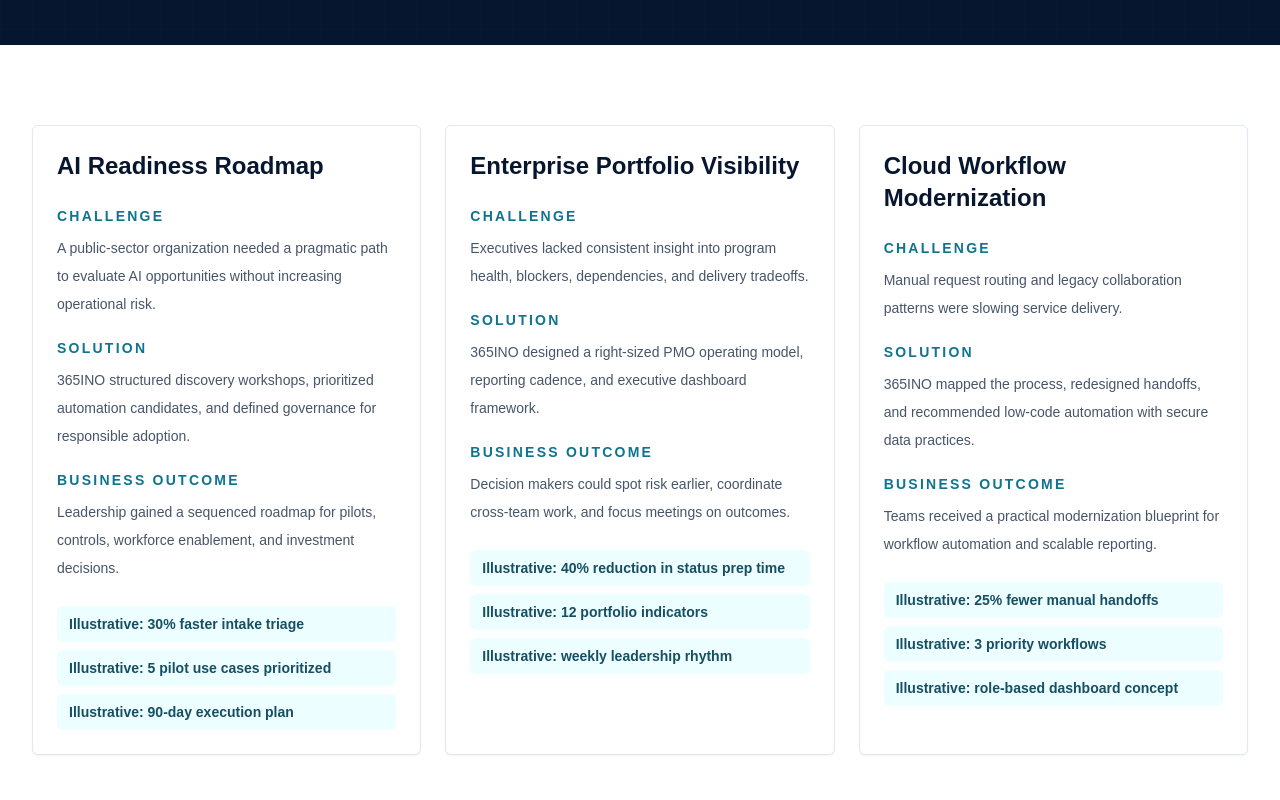
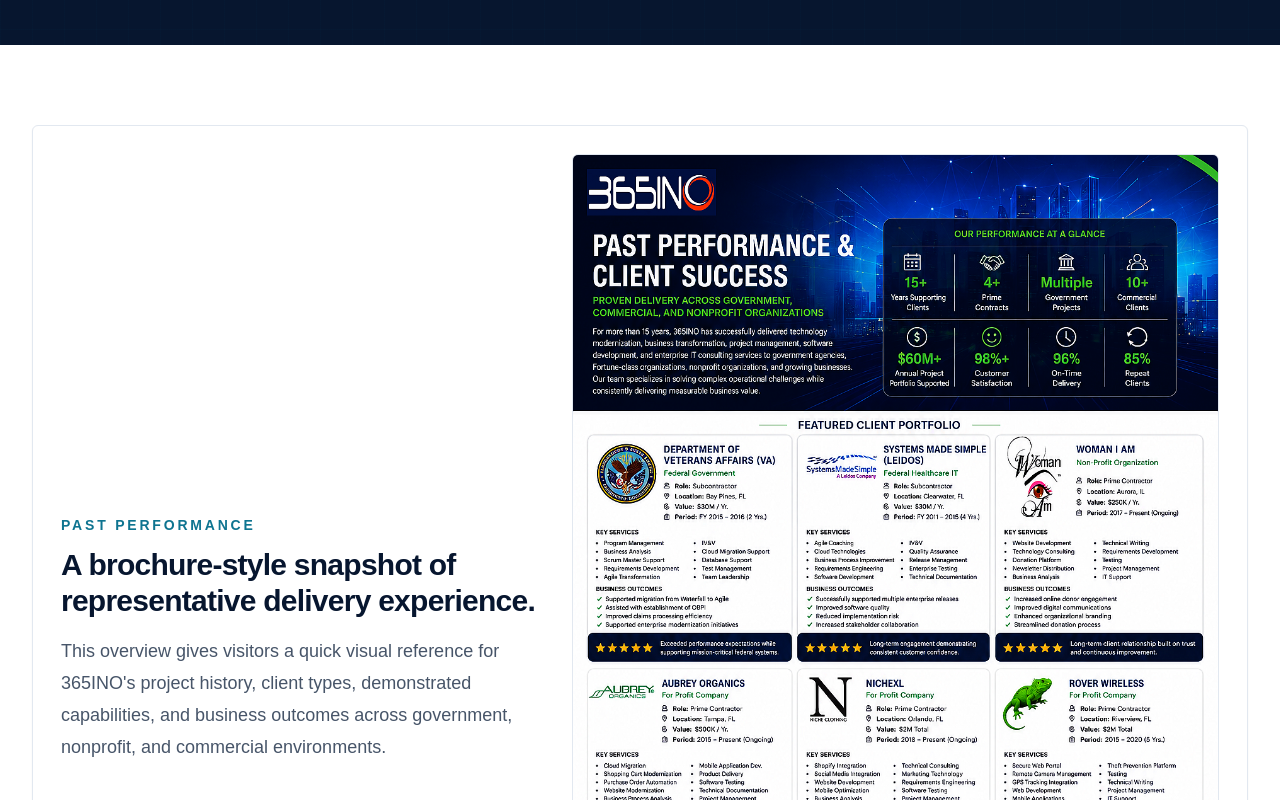
Before and after one commit to Space3434/365INO, a Next.js app: page /case-studies in a window 1280 px wide. Shown: the part 500-1300 px from the top of the page. Built offline with nearby package versions, Linux system fonts and the light colour scheme.

Commit message:
Add case studies performance brochure

```diff
--- a/app/case-studies/page.tsx
+++ b/app/case-studies/page.tsx
@@ -3,6 +3,7 @@ import { AnimatedSection } from "@/components/animated-section";
 import { CaseStudyCard } from "@/components/case-study-card";
 import { CtaBanner } from "@/components/cta-banner";
 import { PageHero } from "@/components/page-hero";
+import { PerformanceBrochure } from "@/components/performance-brochure";
 import { caseStudies } from "@/lib/content";
 import { createMetadata } from "@/lib/metadata";
 
@@ -21,10 +22,13 @@ export default function CaseStudiesPage() {
         description="These examples use illustrative metrics where source data is not available and avoid naming clients without public reference."
       />
       <AnimatedSection className="bg-white py-20">
-        <div className="container-pad grid gap-6 lg:grid-cols-3">
-          {caseStudies.map((study) => (
-            <CaseStudyCard key={study.title} {...study} />
-          ))}
+        <div className="container-pad">
+          <PerformanceBrochure />
+          <div className="mt-10 grid gap-6 lg:grid-cols-3">
+            {caseStudies.map((study) => (
+              <CaseStudyCard key={study.title} {...study} />
+            ))}
+          </div>
         </div>
       </AnimatedSection>
       <CtaBanner />
--- a/app/page.tsx
+++ b/app/page.tsx
@@ -6,6 +6,7 @@ import { ServiceCard, TechnologyGrid } from "@/components/card-grids";
 import { CtaBanner } from "@/components/cta-banner";
 import { FAQ } from "@/components/faq";
 import { Hero } from "@/components/hero";
+import { PerformanceBrochure } from "@/components/performance-brochure";
 import { SectionHeading } from "@/components/section-heading";
 import { Stats } from "@/components/stats";
 import { Testimonials } from "@/components/testimonials";
@@ -154,6 +155,9 @@ export default function HomePage() {
             title={content.homeSections.caseStudies.title}
             description={content.homeSections.caseStudies.description}
           />
+          <div className="mt-10">
+            <PerformanceBrochure />
+          </div>
           <div className="mt-10 grid gap-5 lg:grid-cols-3">
             {content.caseStudies.map((study) => (
               <CaseStudyCard key={study.title} {...study} />
--- /dev/null
+++ b/components/performance-brochure.tsx
@@ -0,0 +1,38 @@
+import Image from "next/image";
+
+export function PerformanceBrochure() {
+  return (
+    <div className="rounded-md border border-slate-200 bg-white p-5 shadow-sm lg:p-7">
+      <div className="grid items-center gap-8 lg:grid-cols-[0.85fr_1.15fr]">
+        <div>
+          <p className="mb-3 text-sm font-black uppercase tracking-[0.2em] text-cyan-700">
+            Past performance
+          </p>
+          <h3 className="text-3xl font-black tracking-tight text-navy">
+            A brochure-style snapshot of representative delivery experience.
+          </h3>
+          <p className="mt-4 text-lg leading-8 text-slate-600">
+            This overview gives visitors a quick visual reference for 365INO&apos;s project history, client
+            types, demonstrated capabilities, and business outcomes across government, nonprofit, and
+            commercial environments.
+          </p>
+        </div>
+        <a
+          href="/past-performance-client-success.png"
+          target="_blank"
+          rel="noreferrer"
+          className="focus-ring block overflow-hidden rounded-md border border-slate-200 bg-slate-50"
+          aria-label="Open the 365INO past performance and client success brochure image"
+        >
+          <Image
+            src="/past-performance-client-success.png"
+            alt="365INO past performance and client success brochure"
+            width={1024}
+            height={1536}
+            className="h-auto w-full"
+          />
+        </a>
+      </div>
+    </div>
+  );
+}
```
Also changed, not shown: preview.html (+42 -1 lines), public/past-performance-client-success.png (added).
